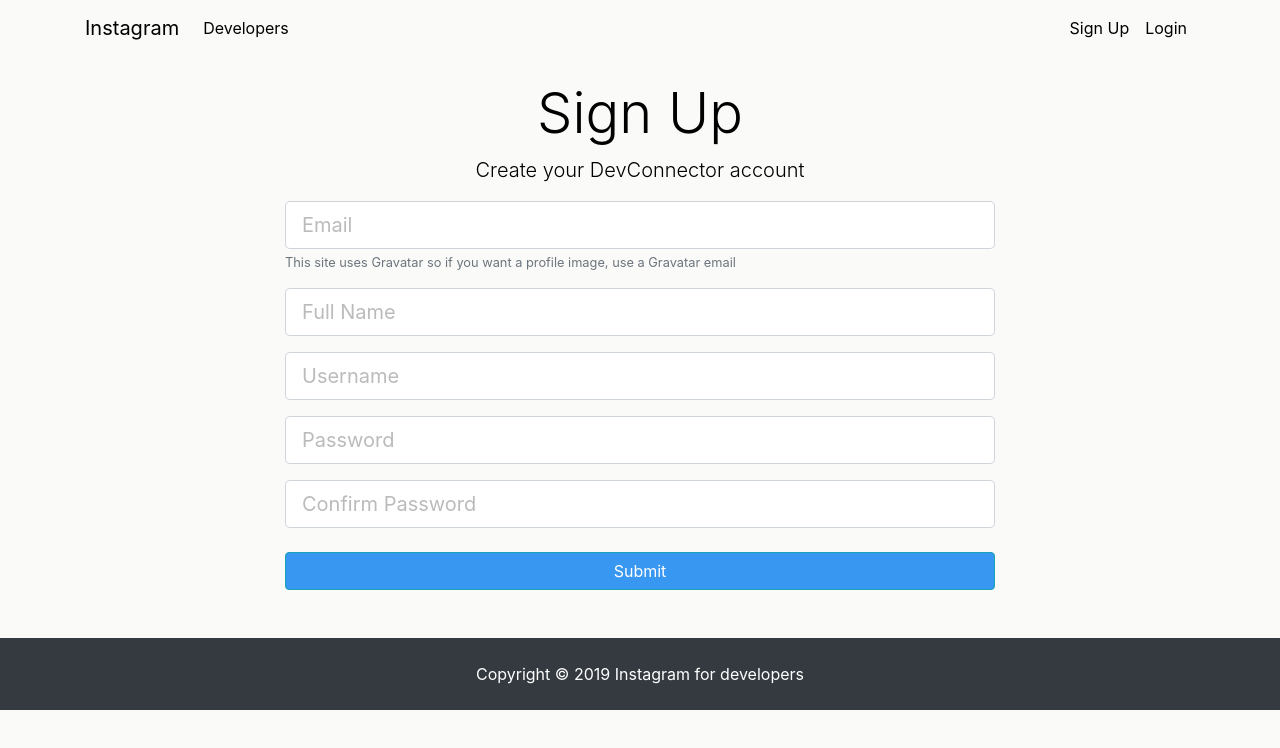
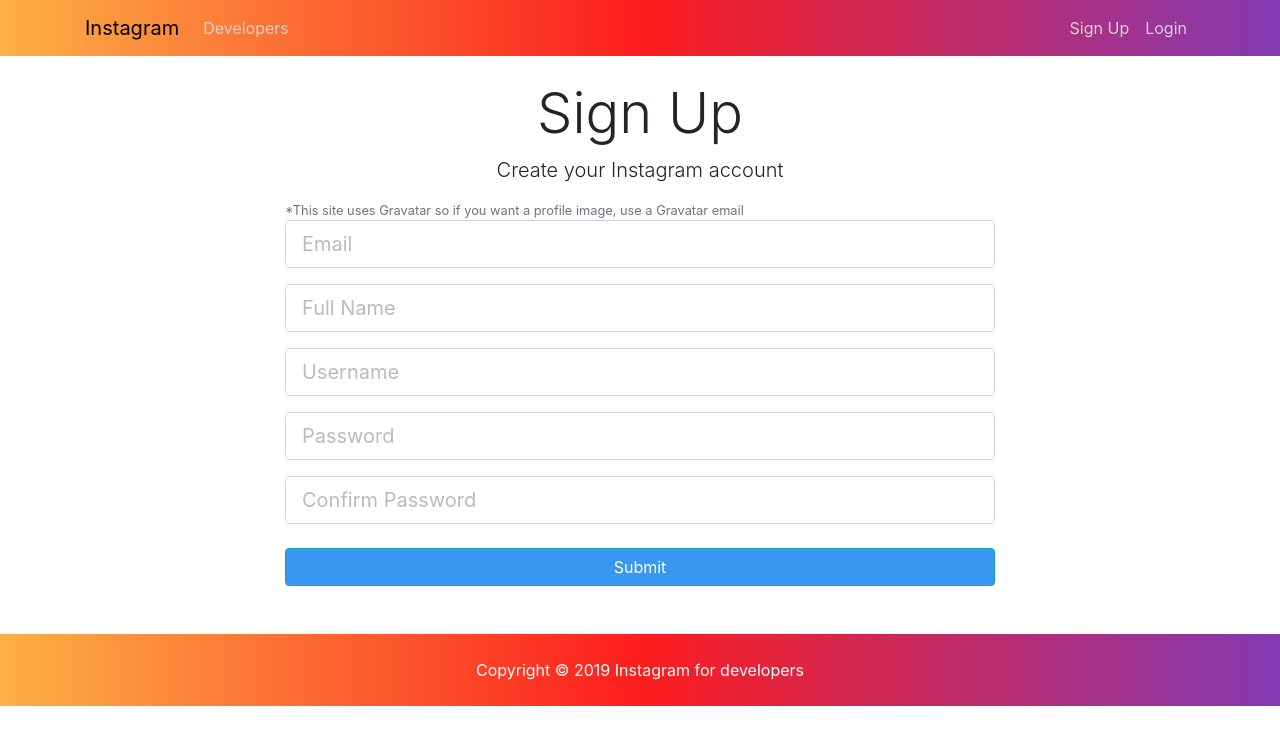
Before and after one commit to Hannah0124/Instagram, a React (Create React App) app in the folder client/: page /register in a window 1280 px wide. Shown: the top 748 px of the page. Built offline with nearby package versions, Linux system fonts and the light colour scheme.

Commit message:
Displaying errors in Register & Login UI

```diff
--- a/client/package.json
+++ b/client/package.json
@@ -4,6 +4,7 @@
   "private": true,
   "dependencies": {
     "axios": "^0.19.0",
+    "classnames": "^2.2.6",
     "react": "^16.8.6",
     "react-dom": "^16.8.6",
     "react-router-dom": "^5.0.1",
--- a/client/src/App.css
+++ b/client/src/App.css
@@ -24,7 +24,7 @@
   left: 0;
   width: 100%;
   height: 100%;
-}   */
+}  */
 
 .card-form {
   opacity: 0.9;
@@ -40,6 +40,19 @@
 }
 
 /* new style */
+
+.navbar {
+  background: #833ab4;
+  background: -webkit-linear-gradient(to right, #fcb045, #fd1d1d, #833ab4);
+  background: linear-gradient(to right, #fcb045, #fd1d1d, #833ab4);
+}
+
+footer {
+  background: #833ab4;
+  background: -webkit-linear-gradient(to right, #fcb045, #fd1d1d, #833ab4);
+  background: linear-gradient(to right, #fcb045, #fd1d1d, #833ab4);
+}
+
 .black-font {
   color: black;
 }
@@ -53,15 +66,21 @@
   width: 350px;
 }
 
-* {
+.landing {
   background-color: #fafaf8;
   color: black;
 }
 
-.navbar {
-  background-color: #fafaf8! important;
+nav {
+  background: #833ab4! important;
+  background: -webkit-linear-gradient(to right, #fcb045, #fd1d1d, #833ab4)! important;
+  background: linear-gradient(to right, #fcb045, #fd1d1d, #833ab4)! important;
 }
 
 .navbar-letter {
   color: black! important;
 }
+
+.navbar-lightgray {
+  color: lightgray! important;
+}
--- a/client/src/App.js
+++ b/client/src/App.js
@@ -1,7 +1,7 @@
 import React from 'react';
-import Navbar from "./components/layout/Navbar";
-import Footer from "./components/layout/Footer";
-import Landing from "./components/layout/Landing";
+import Navbar from './components/layout/Navbar';
+import Footer from './components/layout/Footer';
+import Landing from './components/layout/Landing';
 import './App.css';
 import {BrowserRouter as Router, Route} from 'react-router-dom';
 import Register from './components/auth/Register';
--- a/client/src/components/auth/Login.js
+++ b/client/src/components/auth/Login.js
@@ -1,5 +1,6 @@
 import React, { Component } from 'react'
 import axios from 'axios';
+import classnames from 'classnames';
 
 class Login extends Component {
   constructor() {
@@ -31,23 +32,34 @@
     axios
     .post('/api/users/login', newUser)
     .then(res => console.log(res.data))
-    .catch(err => console.log(err.response.data));
+    .catch(err => this.setState({errors: err.response.data}));
   }
 
   render() {
+    const {errors} = this.state;
     return (
       <div className="login">
       <div className="container">
         <div className="row">
           <div className="col-md-8 m-auto">
             <h1 className="display-4 text-center">Log In</h1>
-            <p className="lead text-center">Sign in to your DevConnector account</p>
+            <p className="lead text-center">Sign in to your Instagram account</p>
             <form onSubmit={this.onSubmit}>
               <div className="form-group">
-                <input type="email" className="form-control form-control-lg" placeholder="Email Address" name="email" value={this.state.email} onChange={this.onChange}/>
+                <input type="email" className={classnames('form-control form-control-lg', {'is-invalid':errors.email})} placeholder="email" name="email" value={this.state.email} onChange={this.onChange}/>
+                {errors.email && (
+                  <div className="invalid-feedback">
+                    {errors.email}
+                  </div>
+                )}
               </div>
               <div className="form-group">
-                <input type="password" className="form-control form-control-lg" placeholder="Password" name="password" value={this.state.password} onChange={this.onChange}/>
+                <input type="password" className={classnames('form-control form-control-lg', {'is-invalid':errors.password})} placeholder="Password" name="password" value={this.state.password} onChange={this.onChange}/>
+                {errors.password && (
+                  <div className="invalid-feedback">
+                    {errors.password}
+                  </div>
+                )}
               </div>
               <input type="submit" className="btn btn-info btn-block mt-4" />
             </form>
--- a/client/src/components/auth/Register.js
+++ b/client/src/components/auth/Register.js
@@ -1,5 +1,6 @@
 import React, { Component } from 'react'
 import axios from 'axios';
+import classnames from 'classnames';
 
 class Register extends Component {
   constructor() {
@@ -45,38 +46,65 @@
     axios
       .post('/api/users/register', newUser)
       .then(res => console.log(res.data))
-      .catch(err => console.log(err.response.data));
+      .catch(err => this.setState({errors: err.response.data}));
   }
 
   render() {
+    const {errors} = this.state;
     return (
       <div className="register">
       <div className="container">
         <div className="row">
           <div className="col-md-8 m-auto">
             <h1 className="display-4 text-center">Sign Up</h1>
-            <p className="lead text-center">Create your DevConnector account</p>
+            <p className="lead text-center">Create your Instagram account</p>
             <form onSubmit={this.onSubmit} noValidate>
               <div className="form-group">
-                <input type="email" className="form-control form-control-lg" placeholder="Email" name="email" value={this.state.email} onChange={this.onChange} required />
-                <small className="form-text text-muted">This site uses Gravatar so if you want a profile image, use a Gravatar email</small>
+                <small className="form-text text-muted">*This site uses Gravatar so if you want a profile image, use a Gravatar email</small>
+                <input type="email" className={classnames('form-control form-control-lg', {'is-invalid':errors.email})} placeholder="Email" name="email" value={this.state.email} onChange={this.onChange} required />
+                {errors.email && (
+                  <div className="invalid-feedback">
+                    {errors.email}
+                  </div>
+                )}
               </div>
 
               <div className="form-group">
-                <input type="text" className="form-control form-control-lg" placeholder="Full Name" name="fullName" value={this.state.fullName} onChange={this.onChange} />
+                <input type="text" className={classnames('form-control form-control-lg', {'is-invalid':errors.fullName})} placeholder="Full Name" name="fullName" value={this.state.fullName} onChange={this.onChange} />
+                {errors.fullName && (
+                  <div className="invalid-feedback">
+                    {errors.fullName}
+                  </div>
+                )}
               </div>
 
               <div className="form-group">
-                <input type="text" className="form-control form-control-lg" placeholder="Username" name="userName" value={this.state.userName} onChange={this.onChange} required />
+                <input type="text" className={classnames('form-control form-control-lg', {'is-invalid':errors.userName})} placeholder="Username" name="userName" value={this.state.userName} onChange={this.onChange} required />
+                {errors.userName && (
+                  <div className="invalid-feedback">
+                    {errors.userName}
+                  </div>
+                )}
               </div>
 
               <div className="form-group">
-                <input type="password" className="form-control form-control-lg" placeholder="Password" name="password" value={this.state.password} onChange={this.onChange}/>
+                <input type="password" className={classnames('form-control form-control-lg', {'is-invalid':errors.password})} placeholder="Password" name="password" value={this.state.password} onChange={this.onChange} />
+                {errors.password && (
+                  <div className="invalid-feedback">
+                    {errors.password}
+                  </div>
+                )}
               </div>
 
               <div className="form-group">
-                <input type="password" className="form-control form-control-lg" placeholder="Confirm Password" name="password2" value={this.state.password2} onChange={this.onChange} />
+                <input type="password" className={classnames('form-control form-control-lg', {'is-invalid':errors.password2})} placeholder="Confirm Password" name="password2" value={this.state.password2} onChange={this.onChange} />
+                {errors.password2 && (
+                  <div className="invalid-feedback">
+                    {errors.password2}
+                  </div>
+                )}
               </div>
+
               <input type="submit" className="btn btn-info btn-block mt-4" />
             </form>
           </div>
--- a/client/src/components/layout/Navbar.js
+++ b/client/src/components/layout/Navbar.js
@@ -14,17 +14,17 @@
         <div className="collapse navbar-collapse" id="mobile-nav">
           <ul className="navbar-nav mr-auto">
             <li className="nav-item">
-              <Link className="nav-link navbar-letter" to="/profiles"> Developers
+              <Link className="nav-link navbar-lightgray" to="/profiles"> Developers
               </Link>
             </li>
           </ul>
 
           <ul className="navbar-nav ml-auto">
             <li className="nav-item">
-              <Link className="nav-link navbar-letter" to="/register">Sign Up</Link>
+              <Link className="nav-link navbar-lightgray" to="/register">Sign Up</Link>
             </li>
             <li className="nav-item">
-              <Link className="nav-link navbar-letter" to="/login">Login</Link>
+              <Link className="nav-link navbar-lightgray" to="/login">Login</Link>
             </li>
           </ul>
         </div>
```
Also changed, not shown: 1 other file (tests, documents, lock files or other folders).
